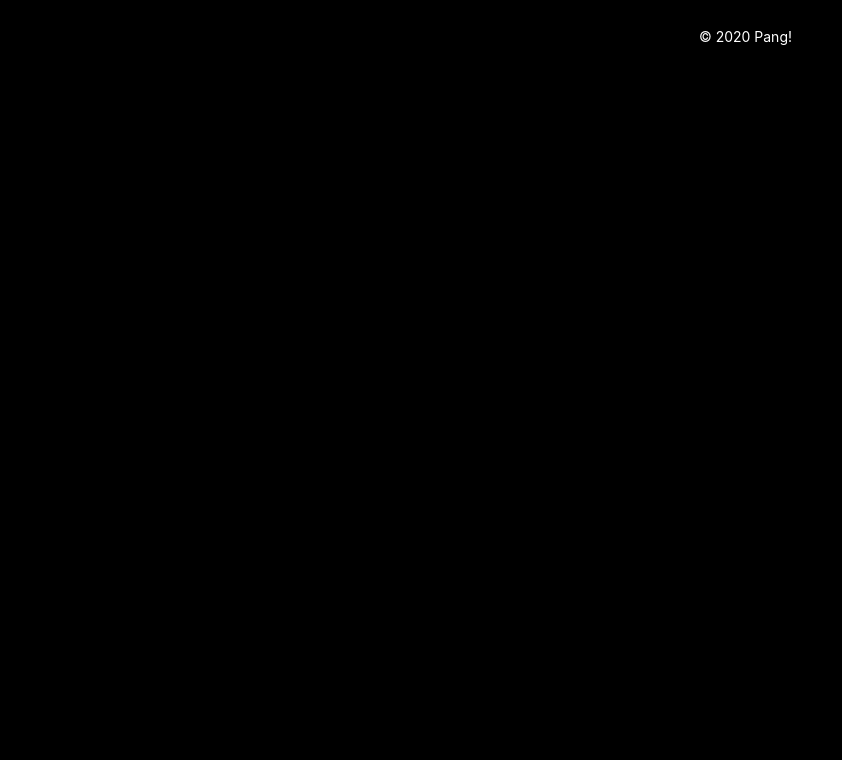
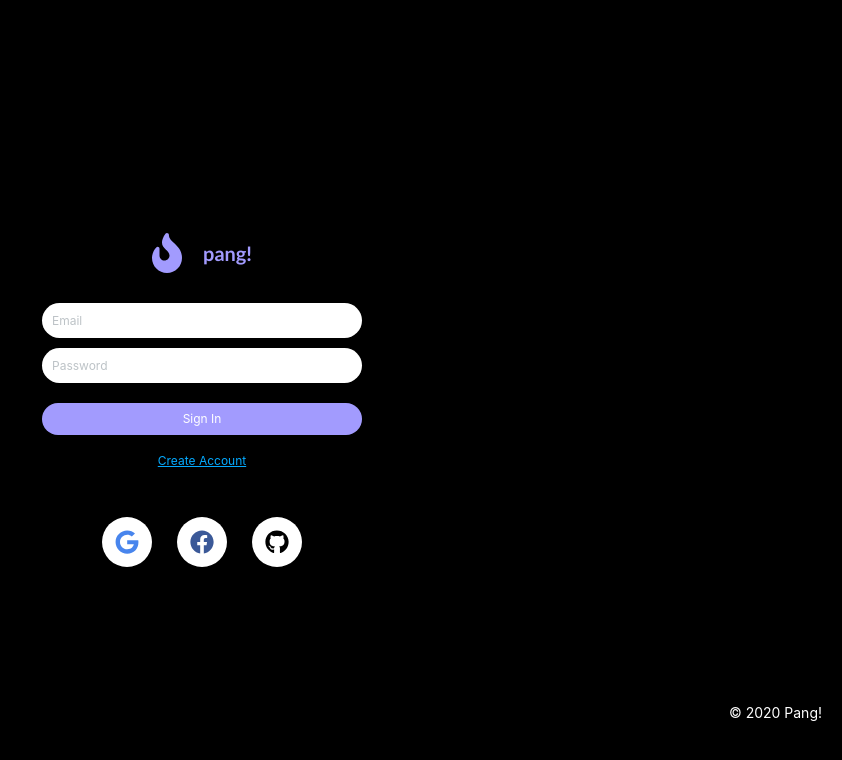
Before and after one commit to Dobuzi/schwitter, a React (Create React App) app: page /#/ in a window 1280 px wide. Before the commit this address led to /#/profile. Shown: the top 760 px of the page, without its empty margins (438-1280 px from the left). Built offline with nearby package versions, Linux system fonts and the light colour scheme; no server answers.

Commit message:
style change

```diff
--- a/src/components/Navigation.js
+++ b/src/components/Navigation.js
@@ -11,11 +11,11 @@ const Navigation = ({ userObj }) => {
             <ul className="nav-ul">
                 <li>
                     <Link to="/" className="linkHome">
-                        <FontAwesomeIcon
+                        <span className="nav__logo"><FontAwesomeIcon
                             icon={faFire}
                             color={"#a29bfe"}
                             size="2x"
-                        />
+                        />pAAng!</span>
                     </Link>
                 </li>
                 <li>
@@ -25,11 +25,6 @@ const Navigation = ({ userObj }) => {
                             color={"#ffeaa7"}
                             size="2x"
                         />
-                        <span className="linkProfileWord">
-                            {userObj.displayName
-                                ? `${userObj.displayName}'s Profile`
-                                : "Profile"}
-                        </span>
                     </Link>
                 </li>
             </ul>
--- a/src/components/PangFactory.js
+++ b/src/components/PangFactory.js
@@ -74,7 +74,7 @@ const PangFactory = ({ userObj }) => {
                     />
                     <input
                         type="submit"
-                        value="&rarr;"
+                        value="&darr;"
                         className="factoryInput__arrow"
                     />
                 </div>
--- a/src/routes/Auth.js
+++ b/src/routes/Auth.js
@@ -1,4 +1,5 @@
 import React, { useState } from "react";
+
 import AuthForm from "../components/AuthForm";
 import SocialAuthForm from "components/SocialAuthForm";
 import { FontAwesomeIcon } from "@fortawesome/react-fontawesome";
@@ -8,14 +9,18 @@ import "../style/auth.css";
 
 const Auth = () => {
     const [newAccount, setNewAccount] = useState(false);
+    const onClick = () => {
+        window.location.reload();
+    }
     return (
         <div className="authContainer">
-            <FontAwesomeIcon
-                icon={faFire}
-                color={"#a29bfe"}
-                size="3x"
-                className="auth__icon"
-            />
+            <span onClick={onClick} className="auth__logo">
+                <FontAwesomeIcon
+                    icon={faFire}
+                    color="#a29bfe"
+                    size="2x"
+                />
+            pang!</span>
             <AuthForm newAccount={newAccount} setNewAccount={setNewAccount} />
             <SocialAuthForm newAccount={newAccount} />
         </div>
--- a/src/style/auth.css
+++ b/src/style/auth.css
@@ -6,6 +6,16 @@
     align-items: center;
 }
 
-.auth__icon {
+.auth__logo {
+    display: flex;
+    justify-content: space-between;
+    align-items: center;
+    width: 100px;
     margin-bottom: 30px;
+    color: #a29bfe;
+    font-size: 20px;
+    font-weight: 900;
+    font-family: "Trebuchet MS", "Lucida Sans Unicode", "Lucida Grande",
+        "Lucida Sans", Arial, sans-serif;
+    cursor: pointer;
 }
--- a/src/style/authForm.css
+++ b/src/style/authForm.css
@@ -12,7 +12,7 @@
 
 .authSubmit {
     text-align: center;
-    background: #04aaff;
+    background: #a29bfe;
     color: white;
     margin-top: 10px;
     box-sizing: content-box;
--- a/src/style/base.css
+++ b/src/style/base.css
@@ -66,8 +66,13 @@ form {
 }
 
 footer {
-    width: 100%;
+    position: absolute;
+    bottom: 50px;
+    right: 20px;
     text-align: right;
     margin: 30px 0px;
-    padding-right: 50px;
 }
+
+::placeholder {
+    color: #bdc3c7;
+}
--- a/src/style/nav.css
+++ b/src/style/nav.css
@@ -1,6 +1,7 @@
 .nav-ul {
     display: flex;
     justify-content: center;
+    align-items: center;
     margin: 30px;
 }
 
@@ -20,3 +21,16 @@
     margin-left: 20px;
     margin-top: 10px;
 }
+
+.nav__logo {
+    display: flex;
+    justify-content: space-between;
+    align-items: center;
+    width: 100px;
+    color: #a29bfe;
+    font-size: 20px;
+    font-weight: 900;
+    font-family: "Trebuchet MS", "Lucida Sans Unicode", "Lucida Grande",
+        "Lucida Sans", Arial, sans-serif;
+    cursor: pointer;
+}
--- a/src/style/pang.css
+++ b/src/style/pang.css
@@ -18,6 +18,24 @@
     box-shadow: 1px 1px 3px rgba(255, 255, 255, 0.8),
         1px 1px 2px rgba(255, 255, 255, 0.7);
     transition: all 0.3s cubic-bezier(0.25, 0.8, 0.25, 1);
+    animation: fadeInOut ease 10s;
+}
+
+@keyframes fadeInOut {
+    0% {
+        opacity: 0;
+        top: -50px;
+    }
+    10%,
+    70% {
+        top: 0px;
+        opacity: 1;
+        transform: scale(1);
+    }
+    100% {
+        opacity: 0;
+        transform: scale(0.5);
+    }
 }
 
 .pang:hover {
```
